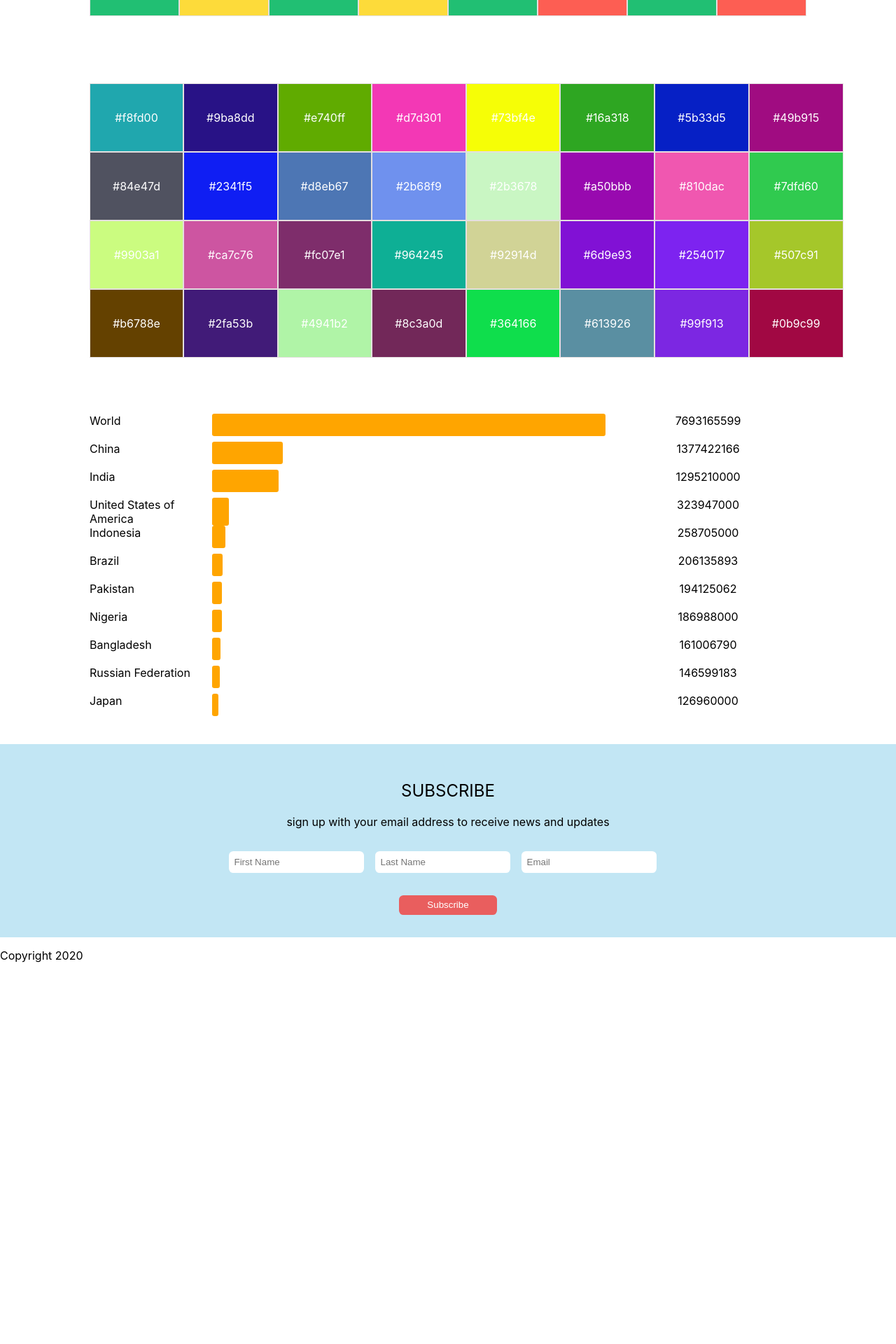
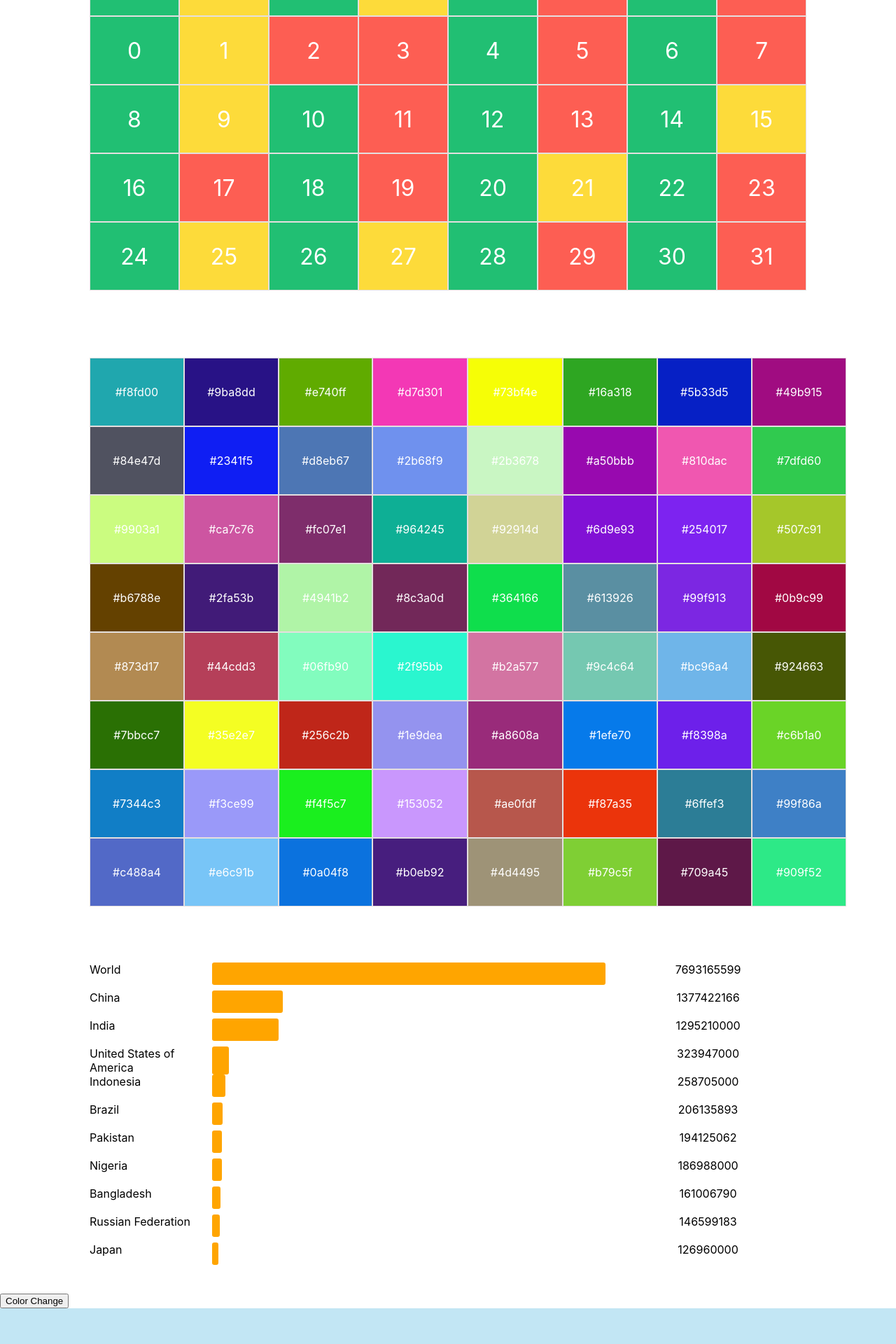
Before and after one commit to SujalGupta244/30-Days-Of-React, a React (Create React App) app in the folder solutions/day-03/: page / in a window 1280 px wide. Shown: the part 2600-4520 px from the top of the page at 70% size. Before the commit the page ends 3991 px from the top, so only its background shows below. Built offline with nearby package versions, Linux system fonts and the light colour scheme; the HTML template or start-up script is replaced by a standard one.

Commit message:
chore : exercise day 8 completed

```diff
--- a/solutions/day-03/src/App.js
+++ b/solutions/day-03/src/App.js
@@ -155,8 +155,8 @@ const Number = ({num})=>{
 }
 
 const NumberGenerator = ({arr})=>{
-  const container = arr.map(num =>{
-    return <Number key={num} num={num}/>
+  const container = arr.map((num,index) =>{
+    return <Number key={index} num={num}/>
   })
   // return `#21BF73 - green  #FDDB3A - yellow  #FD5E53`;
   return (
@@ -166,7 +166,7 @@ const NumberGenerator = ({arr})=>{
 }
 const ColorGenerator = ({arr})=>{
   const container = arr.map(num =>{
-    return <HexaColor key={num} num={num}/>
+    return <HexaColor key={num+2} num={num}/>
   })
   // return `#21BF73 - green  #FDDB3A - yellow  #FD5E53`;
   return (
@@ -176,10 +176,10 @@ const ColorGenerator = ({arr})=>{
 }
 
 const Population = ({pop})=>{
-  console.log(pop);
+  // console.log(pop);
   const popu = pop.map(p =>{
     return (
-      <div>
+      <div key={p.population}>
         <div>{p.country}</div>
         <div style={{width: `${(p.population/pop[0].population)*100}%`, backgroundColor:'#FFA500'}}></div>
         <div>{p.population}</div>
@@ -193,16 +193,54 @@ const Population = ({pop})=>{
 }
 
 // Main Component
-const Main = () => {
-  const show = () =>{
+// const Main = (props) => {
+//   const show = () =>{
+//     alert("show me the meaning of being alone")
+//   }
+//   const arr = [];
+//   const arr2 = [];
+//   for(let i = 0;i<32;i++){
+//     arr.push(i);
+//     arr2.push(hexaColor())
+//   }
+//   return (
+//     <main>
+//       <div className='main-wrapper'>
+//         <p>Prerequisite to get started react.js:</p>
+//         <HexaColor/>
+//         <ul>
+//           <TechList />
+//         </ul>
+//         <UserCard />
+//         <User/>
+
+//       </div>
+//       {/* <Button click={show}/> */}
+//       <NumberGenerator arr={arr}/>
+//       <ColorGenerator arr={arr2}/>
+//       <Population pop={pop}/>
+//       <button onClick={props}>Color Change</button>
+//     </main>
+//   )
+// }
+class Main extends React.Component{
+  constructor(props){
+    super(props)
+  }
+  show = () =>{
     alert("show me the meaning of being alone")
   }
-  const arr = [];
-  const arr2 = [];
+  arr = [];
+  arr2 = [];
+  addEle(){
     for(let i = 0;i<32;i++){
-    arr.push(i);
-    arr2.push(hexaColor())
+      this.arr.push(i);
+      this.arr2.push(hexaColor())
     }
+  }
+
+  render(){
+    this.addEle()
     return (
       <main>
         <div className='main-wrapper'>
@@ -216,11 +254,13 @@ const Main = () => {
 
         </div>
         {/* <Button click={show}/> */}
-      <NumberGenerator arr={arr}/>
-      <ColorGenerator arr={arr2}/>
+        <NumberGenerator arr={this.arr}/>
+        <ColorGenerator arr={this.arr2}/>
         <Population pop={pop}/>
+        <button onClick={this.props.color}>Color Change</button>
       </main>
     )
+  }
 }
 
 // Footer Component
@@ -244,14 +284,37 @@ const Footer = () => {
 
 }
 // The App, or the parent or the container component
-const App = () => (
-  <div className='app'>
+// const App = () => (
+//   <div className='app'>
+//     <Header />
+//     <Heade/>
+//     <Main />
+//     <Footer />
+//   </div>
+// )
+class App extends React.Component{
+  state = {
+    color:"#fff"
+  }
+  changeColor = ()=>{
+    let color = this.state.color === "#0F172A" ? '#fff': "#0F172A";
+    this.setState({color})
+    // console.log(this.state.color);
+  }
+  render(){
+    return(
+      <div className='app' style={{backgroundColor: this.state.color}}>
         <Header />
         <Heade/>
-    <Main />
+        <Main color={this.changeColor}/>
         <Footer />
       </div>
     )
+
+  }
+
+}
+
 
 // const header = (
 //   <header>
--- /dev/null
+++ b/solutions/day-03/src/reportWebVitals.js
@@ -0,0 +1,13 @@
+const reportWebVitals = onPerfEntry => {
+  if (onPerfEntry && onPerfEntry instanceof Function) {
+    import('web-vitals').then(({ getCLS, getFID, getFCP, getLCP, getTTFB }) => {
+      getCLS(onPerfEntry);
+      getFID(onPerfEntry);
+      getFCP(onPerfEntry);
+      getLCP(onPerfEntry);
+      getTTFB(onPerfEntry);
+    });
+  }
+};
+
+export default reportWebVitals;
```
Lines whose indentation alone changed are shown as unchanged.
